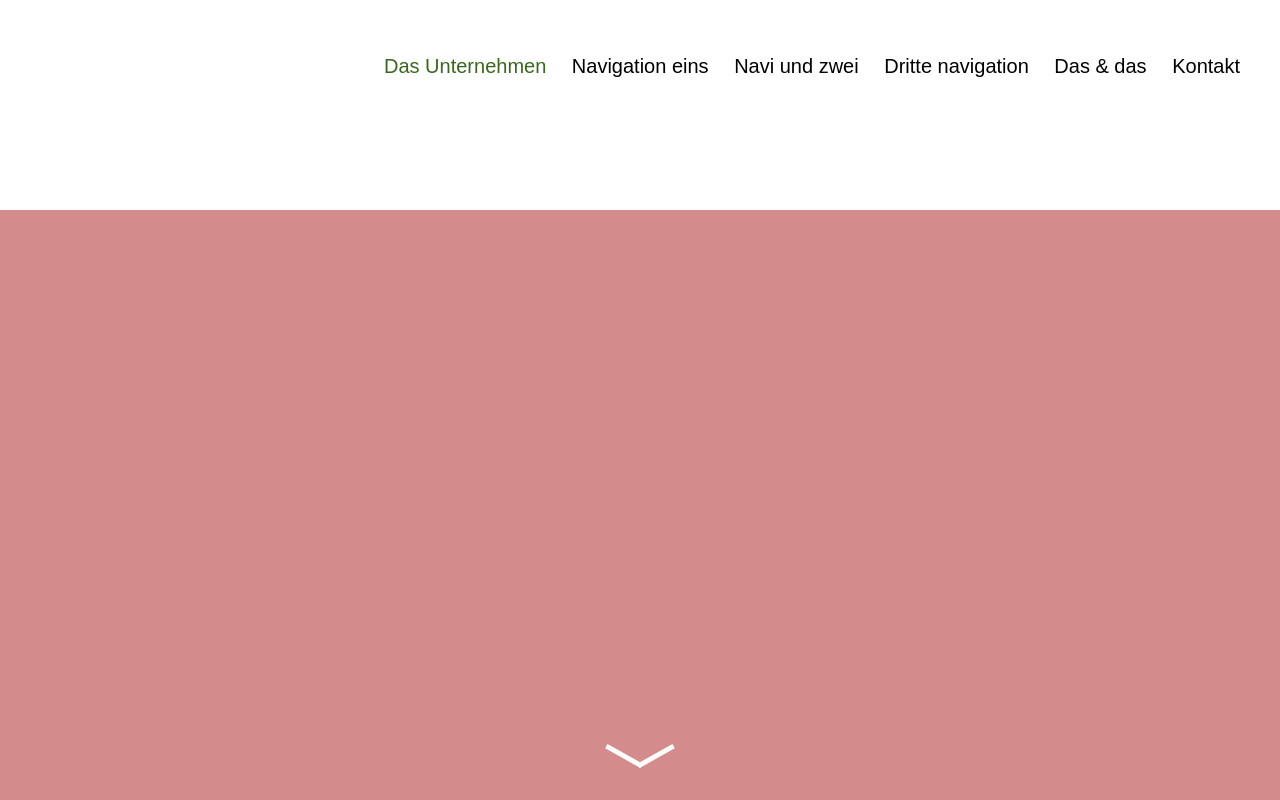
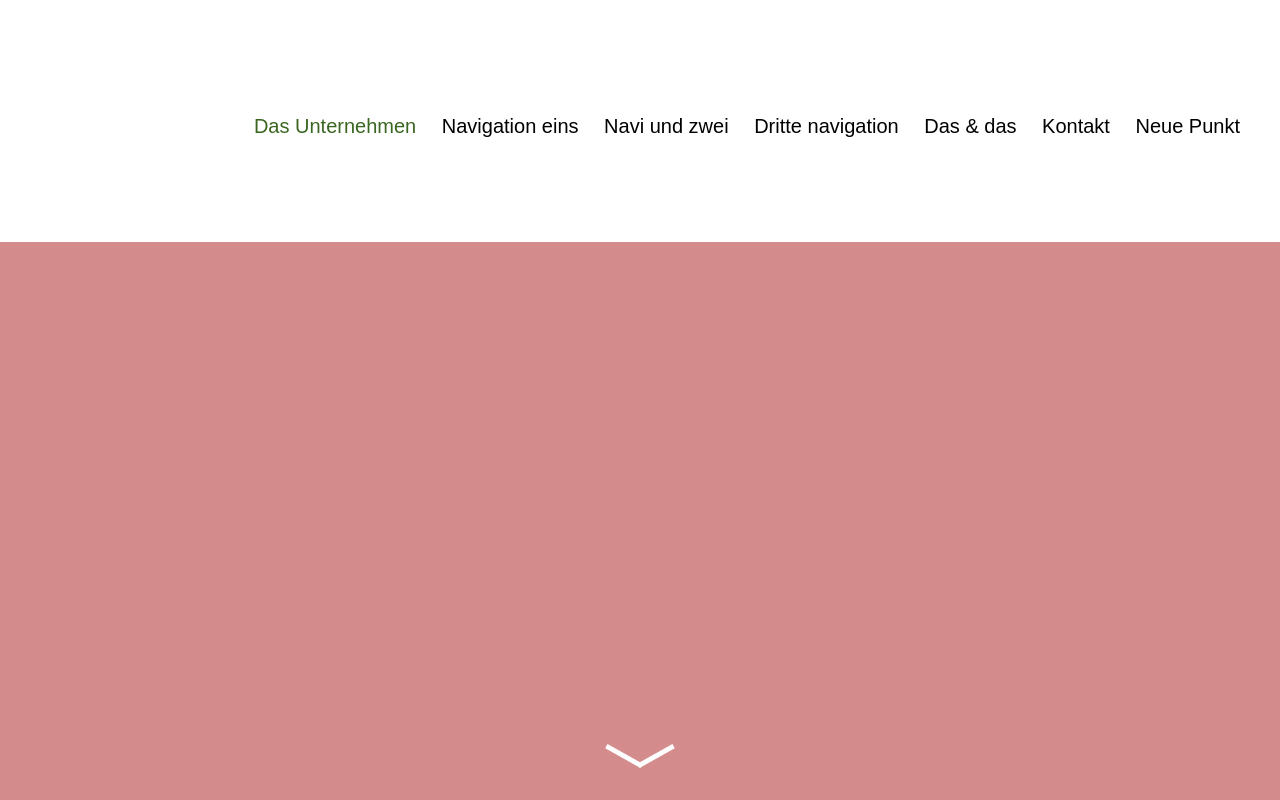
Before and after one commit to bstiner1105/testing-gitting, a plain HTML site: page index.html in a window 1280 px wide. Shown: the top 800 px of the page. Drawn offline with nearby package versions, Linux system fonts and the light colour scheme.

Commit message:
Adding new navigation item

```diff
--- a/index.html
+++ b/index.html
@@ -80,6 +80,9 @@
 				</li>
 				<li class="navigation-main__item">
 					<a href="#kontakt" class="navigation-main__link" data-destination="kontakt">Kontakt</a>
+				</li>
+				<li class="navigation-main__item">
+					<a href="#" class="navigation-main__link" data-destination="neue-punkt">Neue Punkt</a>
 				</li>
 			</ul>
 
```
